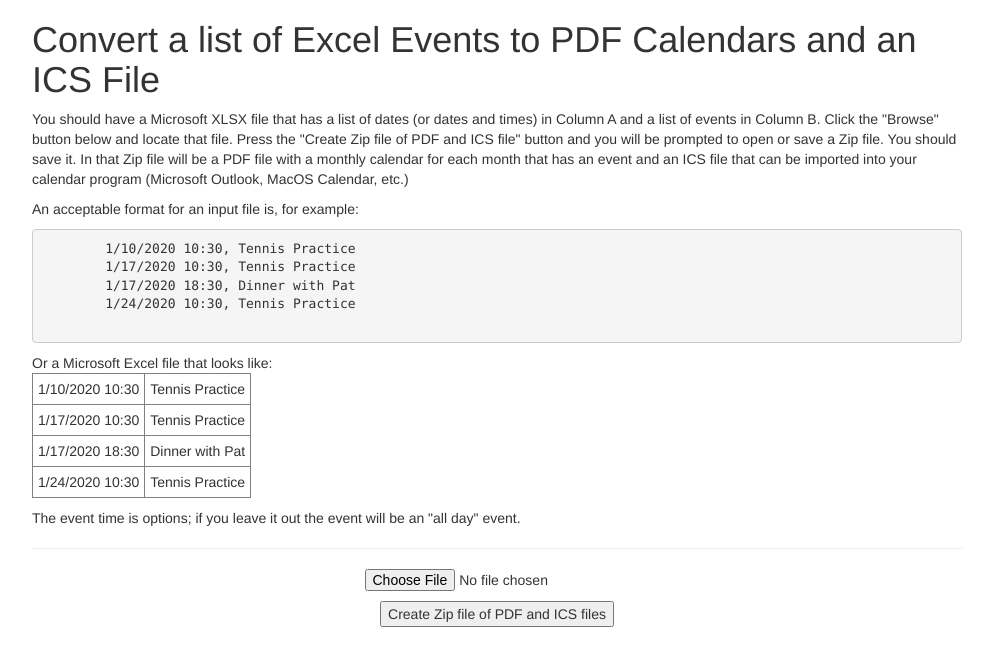
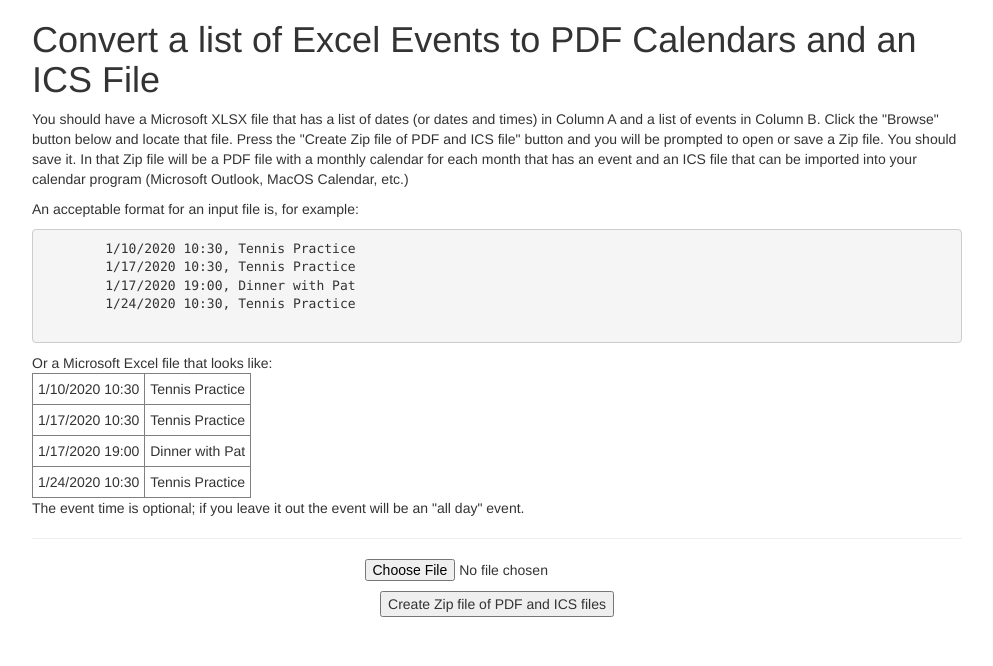
Before and after one commit to acaird/xlscal-to-pdf-ics, a Flask app: page / in a window 1280 px wide. Shown: the top 666 px of the page, without its empty margins (143-1136 px from the left). Run offline with Flask 2, Linux system fonts and the light colour scheme; some libraries are stand-ins or nearby versions.

Commit message:
Fixed some typos, clean up some examples in main page

```diff
--- a/app/templates/upload_page.html
+++ b/app/templates/upload_page.html
@@ -35,7 +35,7 @@
       <pre>
 	1/10/2020 10:30, Tennis Practice
 	1/17/2020 10:30, Tennis Practice
-	1/17/2020 18:30, Dinner with Pat
+	1/17/2020 19:00, Dinner with Pat
 	1/24/2020 10:30, Tennis Practice
       </pre>
       Or a Microsoft Excel file that looks like:
@@ -49,7 +49,7 @@
 	  <td>Tennis Practice</td>
 	</tr>
 	<tr>
-	  <td>1/17/2020 18:30</td>
+	  <td>1/17/2020 19:00</td>
 	  <td>Dinner with Pat</td>
 	</tr>
 	<tr>
@@ -57,9 +57,9 @@
 	  <td>Tennis Practice</td>
 	</tr>
       </table>
+    The event time is optional; if you leave it out the event will be
+    an "all day" event.
     </p>
-    The event time is options; if you leave it out the event will be
-    an "all day" event.
     <hr/>
     <p>
       <form action = "/uploader" method = "POST"
```
